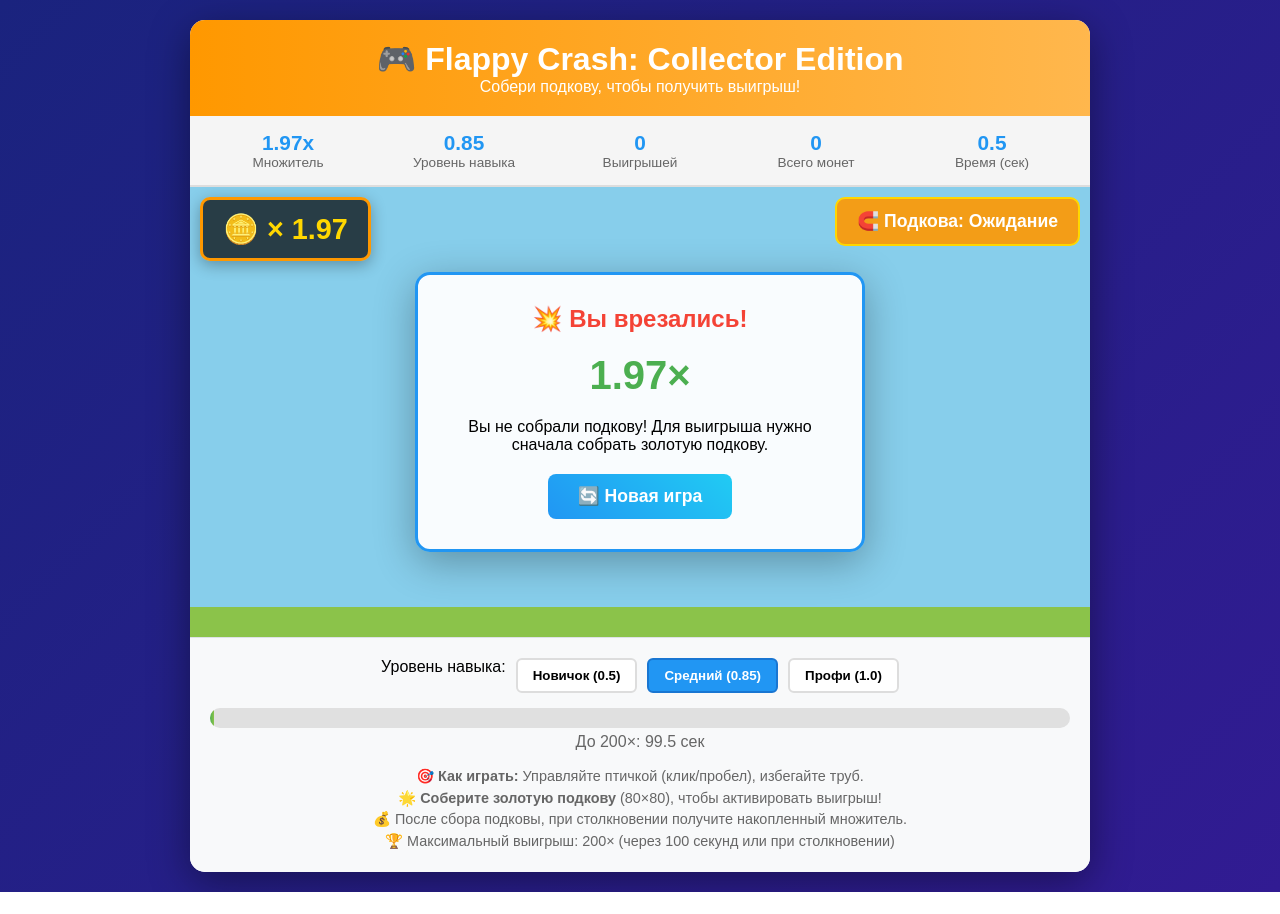
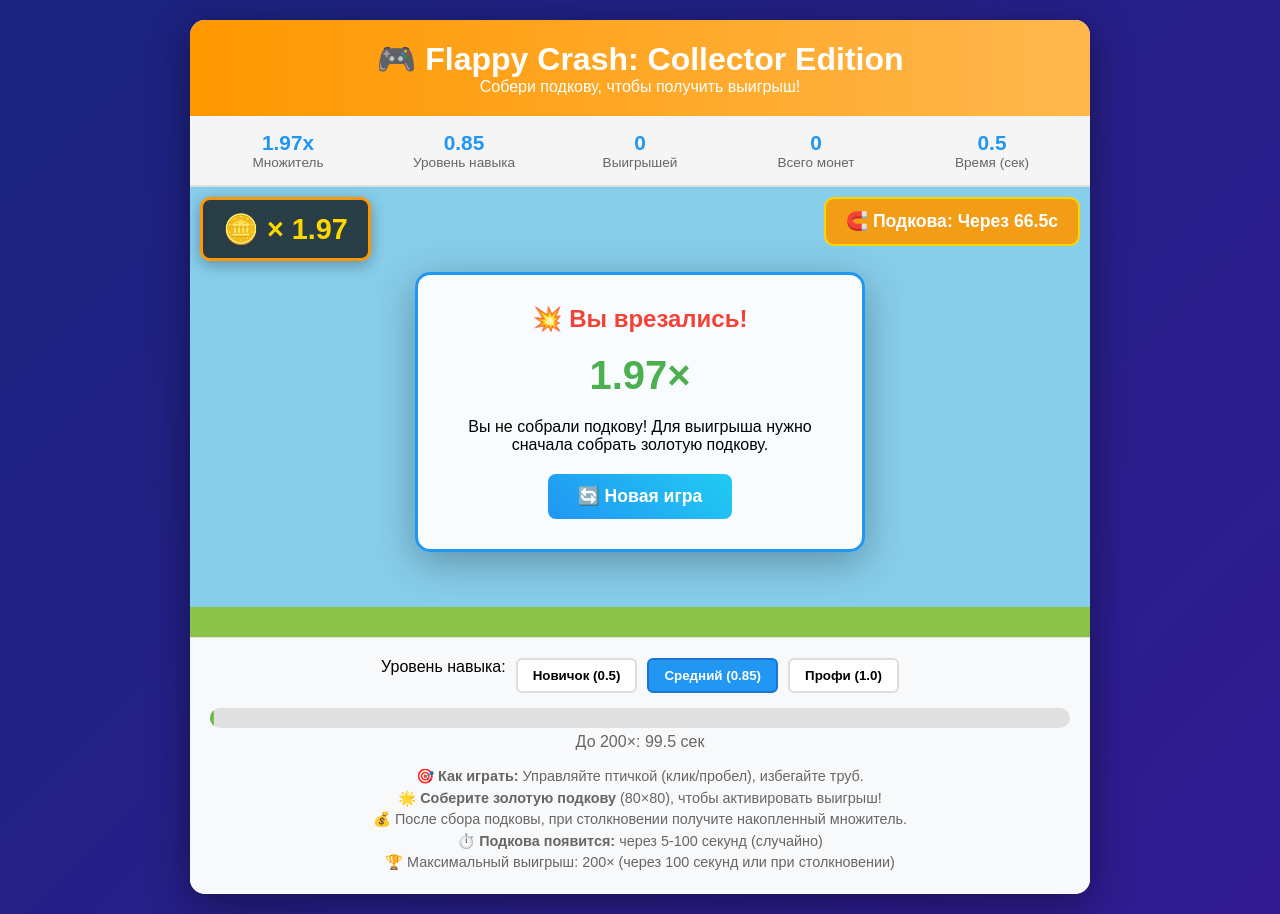
Before and after one commit to nikitazhiryakov-wq/boom23, a plain HTML site: page index.html in a window 1280 px wide. Before the commit the page ends 892 px from the top, so only its background shows below. Drawn offline with Linux system fonts and the light colour scheme.

Commit message:
Update index.html

```diff
--- a/index.html
+++ b/index.html
@@ -260,6 +260,7 @@
                 <p>🎯 <strong>Как играть:</strong> Управляйте птичкой (клик/пробел), избегайте труб.</p>
                 <p>🌟 <strong>Соберите золотую подкову</strong> (80×80), чтобы активировать выигрыш!</p>
                 <p>💰 После сбора подковы, при столкновении получите накопленный множитель.</p>
+                <p>⏱️ <strong>Подкова появится:</strong> через 5-100 секунд (случайно)</p>
                 <p>🏆 Максимальный выигрыш: 200× (через 100 секунд или при столкновении)</p>
             </div>
         </div>
@@ -270,11 +271,14 @@
         const MAX_MULTIPLIER = 200;
         const BET_AMOUNT = 100;
         const TIME_TO_MAX = 100; // 100 секунд до 200x
+
+        // ИЗМЕНЕНИЕ: Коллектор появляется от 5 до 100 секунд (было 5-25)
         const COLLECTOR_SIZE = 80;
         const COLLECTOR_REAPPEAR_TIME = 10;
         const COLLECTOR_MIN_TIME = 5;
-        const COLLECTOR_MAX_TIME = 100;
-        const LIMIT_WARNING_DURATION = 3; // секунды показа предупреждения
+        const COLLECTOR_MAX_TIME = 100; // ИЗМЕНЕНО с 25 на 100
+
+        const LIMIT_WARNING_DURATION = 3;
 
         // ==================== ГЛОБАЛЬНЫЕ ПЕРЕМЕННЫЕ ====================
         let gameState = {
@@ -341,13 +345,15 @@
         }
 
         function setupCollector() {
+            // ИЗМЕНЕНИЕ: Теперь nextAppearanceTime от 5 до 100 секунд
             gameState.collector = {
                 x: 0, y: 0, visible: false, collected: false,
                 timeToAppear: 0, reappearTimer: 0,
                 nextAppearanceTime: COLLECTOR_MIN_TIME + Math.random() * (COLLECTOR_MAX_TIME - COLLECTOR_MIN_TIME)
             };
             document.getElementById('collectorStatus').className = 'collector-status';
-            document.getElementById('collectorStatus').textContent = '🧲 Подкова: Ожидание';
+            document.getElementById('collectorStatus').textContent =
+                `🧲 Подкова: Через ${gameState.collector.nextAppearanceTime.toFixed(1)}с`;
         }
 
         // ==================== ЛИНЕЙНЫЙ РОСТ МНОЖИТЕЛЯ ====================
@@ -394,8 +400,16 @@
         function updateCollector(deltaTime) {
             const collector = gameState.collector;
             if (collector.collected) return;
+
             if (!collector.visible) {
                 collector.timeToAppear += deltaTime;
+                // Обновляем текст статуса (сколько осталось до появления)
+                const timeLeft = Math.max(0, collector.nextAppearanceTime - collector.timeToAppear);
+                if (timeLeft > 0) {
+                    document.getElementById('collectorStatus').textContent =
+                        `🧲 Подкова: Через ${timeLeft.toFixed(1)}с`;
+                }
+
                 if (collector.timeToAppear >= collector.nextAppearanceTime) {
                     spawnCollector();
                 }
@@ -415,6 +429,7 @@
                     collector.visible = false;
                 }
             }
+
             if (collector.reappearTimer > 0) {
                 collector.reappearTimer -= deltaTime;
                 if (collector.reappearTimer <= 0) {
@@ -489,7 +504,6 @@
             const safeDeltaTime = Math.min(deltaTime, 0.1);
             gameState.gameTime += safeDeltaTime;
 
-            // Обновление предупреждения о лимите
             if (gameState.limitWarningShown) {
                 gameState.limitWarningTimer -= safeDeltaTime;
                 if (gameState.limitWarningTimer <= 0) {
@@ -498,7 +512,6 @@
                 }
             }
 
-            // Основные обновления
             updateMultiplier(safeDeltaTime);
             ctx.clearRect(0, 0, canvas.width, canvas.height);
             drawBackground();
@@ -506,7 +519,6 @@
             updatePipes(safeDeltaTime);
             updateCollector(safeDeltaTime);
 
-            // Проверка столкновений с трубами и границами
             if (checkPipeCollisions() || checkBoundaryCollision()) {
                 handleCrash();
                 return;
@@ -525,9 +537,8 @@
         }
 
         function checkBoundaryCollision() {
-            // Птичка умирает при падении на землю или вылете за верхнюю границу
-            if (gameState.bird.y - gameState.bird.radius < 0) return true; // Верх
-            if (gameState.bird.y + gameState.bird.radius > canvas.height) return true; // Низ
+            if (gameState.bird.y - gameState.bird.radius < 0) return true;
+            if (gameState.bird.y + gameState.bird.radius > canvas.height) return true;
             return false;
         }
 
@@ -607,19 +618,16 @@
         function drawPipes() {
             for (const pipe of gameState.pipes) {
                 if (pipe.isImpossible) {
-                    // Непреодолимая труба - красная, без зазора
                     ctx.fillStyle = '#D32F2F';
                     ctx.fillRect(pipe.x, 0, pipe.width, canvas.height);
                     ctx.fillStyle = '#B71C1C';
                     ctx.fillRect(pipe.x - 5, 0, pipe.width + 10, 20);
                     ctx.fillRect(pipe.x - 5, canvas.height - 20, pipe.width + 10, 20);
-                    // Предупреждающий знак
                     ctx.fillStyle = '#FFD700';
                     ctx.font = 'bold 20px Arial';
                     ctx.textAlign = 'center';
                     ctx.fillText('☠️', pipe.x + pipe.width/2, canvas.height/2);
                 } else {
-                    // Обычная труба
                     ctx.fillStyle = '#388E3C';
                     ctx.fillRect(pipe.x, 0, pipe.width, pipe.topHeight);
                     ctx.fillStyle = '#2E7D32';
```
